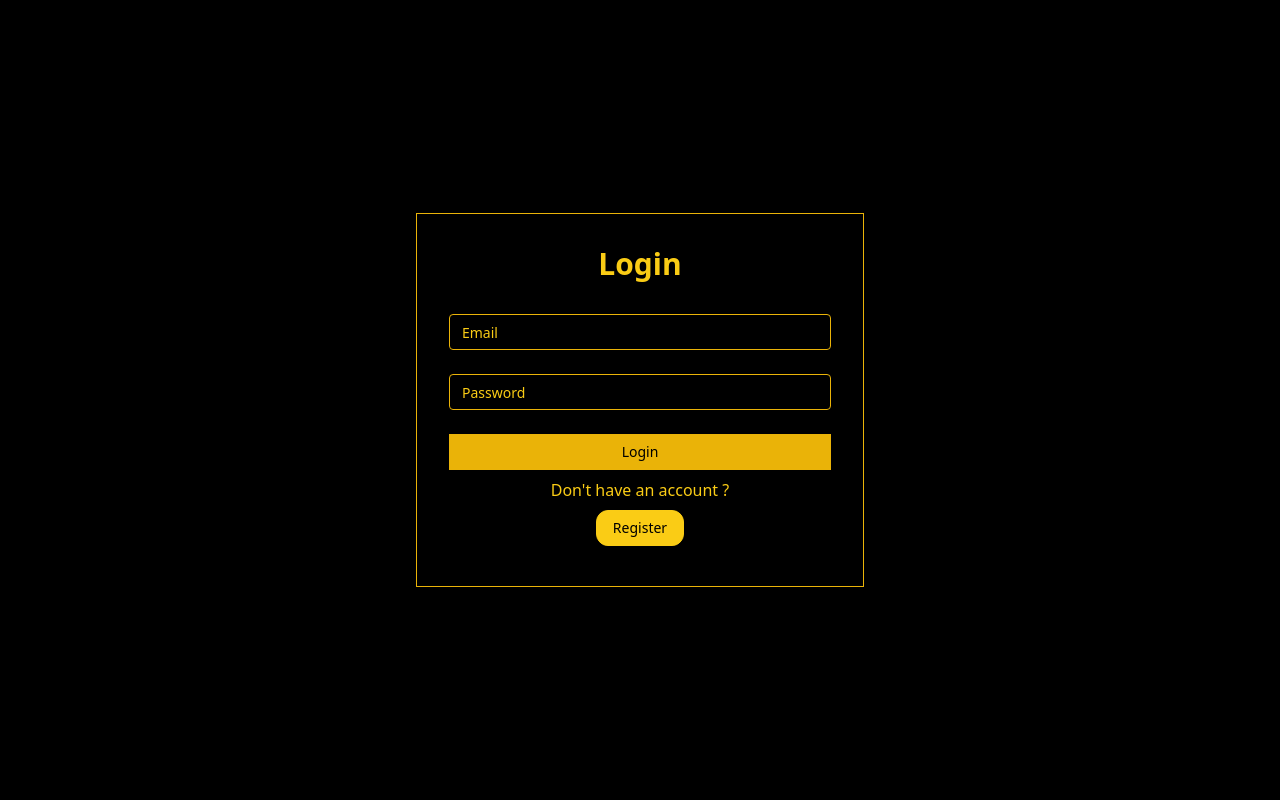
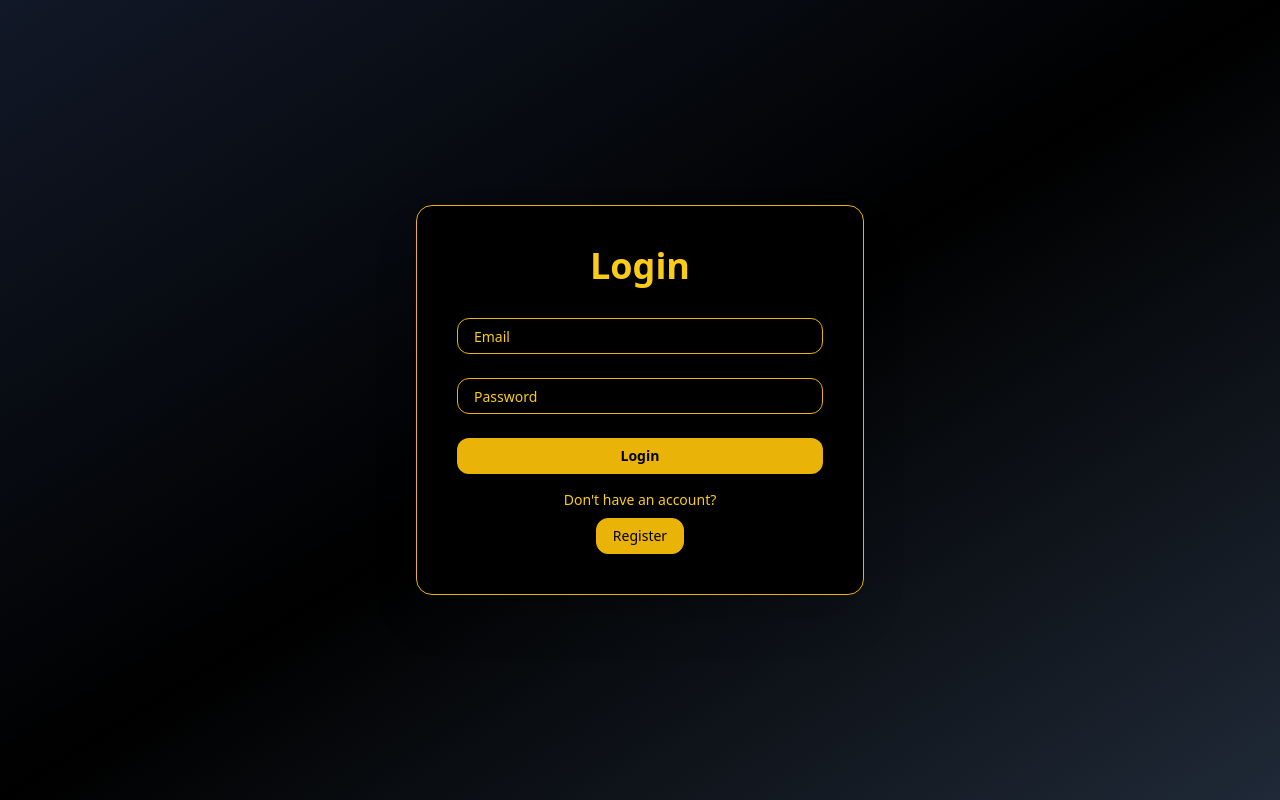
Before and after one commit to Omkar4965/Flash-Cards, a Next.js app: page /login in a window 1280 px wide. Built offline with nearby package versions, Linux system fonts and the light colour scheme.

Commit message:
mvp done - with local database

```diff
--- a/src/app/dashboard/[flashcardTopicsId]/page.tsx
+++ b/src/app/dashboard/[flashcardTopicsId]/page.tsx
@@ -112,7 +112,7 @@ const deleteHandler = async (que, ans)=>{
 
       {/* User Icon */}
       <ArrowLeft className="absolute top-4 left-6 h-10 w-11 hover:bg-yellow-400 hover:text-black rounded-full text-yellow-400 p-2" onClick={() => router.push('/dashboard')} />
-      <div className="absolute top-4 right-6 flex flex-col items-center space-x-2">
+      <div className="absolute top-4 right-6 flex flex-col items-center space-x-2 hover:cursor-pointer">
                 <User className="h-8 w-8 text-yellow-400" onClick={() => {showlogout(!logout)}} />
               {  logout &&  <Button className="text-yellow-400 text-2xl font-bold" onClick={logoutHandler}>Logout</Button>}
         </div>
--- a/src/app/dashboard/page.tsx
+++ b/src/app/dashboard/page.tsx
@@ -112,7 +112,7 @@ const Dashboard = () => {
         <div className="min-h-screen bg-black text-yellow-400 p-6 font-sans bg-animation relative">
             <AnimatedBackground />
             <h1 className="text-5xl font-extrabold mb-12 text-center tracking-wider">Flashcards</h1>
-            <div className="absolute top-4 right-6 flex flex-col items-center space-x-2">
+            <div className="absolute top-4 right-6 flex flex-col items-center space-x-2 hover:cursor-pointer">
                 <User className="h-8 w-8 text-yellow-400" onClick={() => {showlogout(!logout)}} />
               {  logout &&  <Button className="text-yellow-400 text-2xl font-bold" onClick={logoutHandler}>Logout</Button>}
                </div>
--- a/src/app/login/page.tsx
+++ b/src/app/login/page.tsx
@@ -6,60 +6,65 @@ import axios from "axios";
 import { useRouter } from 'next/navigation';
 import { useUser } from "@/app/context/UserContext";
 
-export default function loginPage() {
+export default function LoginPage() {
   const router = useRouter();
-  const {setUserId} = useUser();
-  const [credentials, setCredential] = useState({email : "", password : ""})
+  const { setUserId } = useUser();
+  const [credentials, setCredential] = useState({ email: "", password: "" });
+
   const handleLogin = async (e) => {
     e.preventDefault();
-    try{
+    try {
+      const res = await axios.post('http://localhost:3000/api/users', { email: credentials.email, password: credentials.password });
+      if (res) {
+        console.log("user login successfully", res.data[0].id);
+        setUserId(res.data[0].id);
+        localStorage.setItem("userId", res.data[0].id);
+        router.push('/dashboard');
+      } else {
+        console.log("user login unsuccessfully");
+      }
+    } catch (err) {
+      console.log(err);
+    }
+  };
 
-      const res = await axios.post('http://localhost:3000/api/users', {email : credentials.email, password : credentials.password});
-      if(res){
-        console.log("user login successfully", res.data[0].id)
-        setUserId(res.data[0].id);
-        localStorage.setItem("userId", res.data[0].id)
-        router.push('/dashboard')
-      }else{
-        console.log("user login unsuccessfully")
-      }
-    }catch(err){
-      console.log(err)
-    }
-    console.log("login");
-  }
   return (
-    <div className="min-h-screen flex items-center justify-center bg-black text-yellow-400">
-      <div className="bg-black border border-yellow-500 p-8 rounded-lg shadow-lg max-w-md w-full">
-        <h1 className="text-3xl font-bold mb-8 text-center">Login</h1>
-        <form className="space-y-6" onSubmit={e =>  handleLogin(e)}>
+    <div className="min-h-screen flex items-center justify-center bg-gradient-to-br from-gray-900 via-black to-gray-800 text-yellow-400">
+      <div className="bg-black border border-yellow-500 p-10 rounded-2xl shadow-2xl max-w-md w-full">
+        <h1 className="text-4xl font-extrabold mb-8 text-center">Login</h1>
+        <form className="space-y-6" onSubmit={handleLogin}>
           <div>
             <Input
               type="email"
               placeholder="Email"
-              className="w-full p-3 rounded border border-yellow-500 bg-black text-yellow-400"
-              onChange={e => {setCredential( {...credentials, email : e.target.value})}}
+              className="w-full p-4 border border-yellow-500 bg-black text-yellow-400 rounded-xl focus:outline-none focus:ring-2 focus:ring-yellow-500 focus:border-transparent transition duration-200"
+              onChange={e => setCredential({ ...credentials, email: e.target.value })}
             />
           </div>
           <div>
             <Input
               type="password"
               placeholder="Password"
-              className="w-full p-3 rounded border border-yellow-500 bg-black text-yellow-400"
-              onChange={e => {setCredential( {...credentials, password : e.target.value})}}
+              className="w-full p-4 border border-yellow-500 bg-black text-yellow-400 rounded-xl focus:outline-none focus:ring-2 focus:ring-yellow-500 focus:border-transparent transition duration-200"
+              onChange={e => setCredential({ ...credentials, password: e.target.value })}
             />
           </div>
           <Button
-            className="w-full bg-yellow-500 text-black p-3 rounded-lg hover:bg-yellow-600"
+            className="w-full py-3 rounded-xl bg-yellow-500 text-black font-bold hover:bg-yellow-600 transition duration-200"
             type="submit"
           >
             Login
           </Button>
         </form>
 
-        <div className="flex flex-col justify-center items-center mt-2">
-          <p >Don't have an account ?</p>
-          <Button className="border bg-yellow-400 border-yellow-400 text-black m-2 rounded-xl hover:text-yellow-400" onClick={() => router.push('/register')}> Register </Button>
+        <div className="flex flex-col justify-center items-center mt-4">
+          <p className="text-sm text-yellow-400">Don't have an account?</p>
+          <Button
+            className="mt-2 border border-yellow-500 bg-yellow-500 text-black px-4 py-2 rounded-xl hover:bg-black hover:text-yellow-400 transition duration-200"
+            onClick={() => router.push('/register')}
+          >
+            Register
+          </Button>
         </div>
       </div>
     </div>
--- a/src/app/page.tsx
+++ b/src/app/page.tsx
@@ -8,33 +8,13 @@ import { useUser } from "@/app/context/UserContext";
 
 export default function Home() {
   const router = useRouter();
-  const {setUserId} = useUser();
-  const [credentials, setCredential] = useState({email : "", password : ""})
-  const handleLogin = async () => {
-    try{
-
-      const res = await axios.post('http://localhost:3000/api/users', {email : credentials.email, password : credentials.password});
-      if(res){
-        console.log("user login successfully", res.data[0].id)
-        setUserId(res.data[0].id);
-        localStorage.setItem("userId", res.data[0].id)
-      }else{
-        console.log("user login unsuccessfully")
-      }
-    }catch(err){
-      console.log(err)
-    }
-    console.log("login");
+  const {userId} = useUser();
+  if(userId){
+    router.push('/dashboard')
+  }else{
+    router.push('/login')
   }
   return (
-    <div className="h-[100%] flex  justify-center items-center ">
-      <div className="flex flex-col justify-center items-center space-y-5 bg-slate-600 h-full w-[30%] p-5">
-        <h1>Login</h1>
-        <Input placeholder="username" className="m-2 p-2" onChange={e => {setCredential( {...credentials, email : e.target.value})}}/>
-        <Input placeholder="password" className="m-2 p-2" onChange={e => {setCredential( {...credentials, password : e.target.value})}}/>
-        <Button className="w-10" onClick={handleLogin}>login</Button>
-
-      </div>
-    </div>
+    <></>
   );
 }
```
Also changed, not shown: src/app/register/page.tsx (+15 -12 lines).
